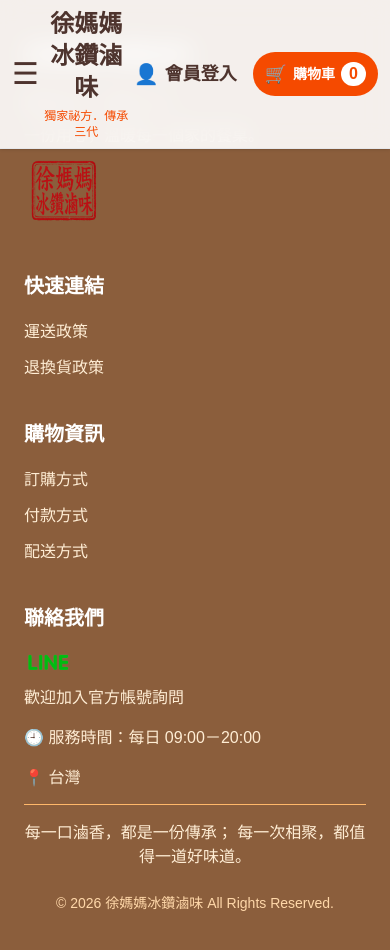
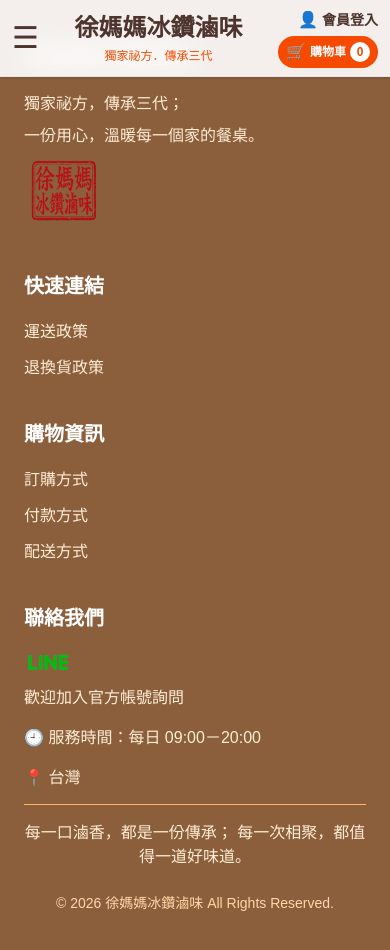
Before and after one commit to irene1728/hsumama, a Next.js app: page /order-success in a window 390 px wide. Shown: the top 950 px of the page. Built offline with nearby package versions, Linux system fonts and the light colour scheme; no server answers.

Commit message:
手機版導覽列 會員中心 調整

```diff
--- a/components/Navbar.tsx
+++ b/components/Navbar.tsx
@@ -179,18 +179,18 @@
 )}
 
      {/* 會員 + 購物車 */}
-<div className="order-3 shrink-0 md:order-none md:justify-self-end flex items-center gap-4">
+<div className="order-3 shrink-0 md:order-none md:justify-self-end flex flex-col items-end gap-1 md:flex-row md:items-center md:gap-4">
 
   {/* 會員登入 */}
 <Link
   href={isLoggedIn ? "/account" : "/account/login"}
-  className={`flex items-center gap-1.5 font-semibold text-lg transition ${
+className={`flex items-center gap-1 font-semibold text-sm md:gap-1.5 md:text-lg transition ${
     isHome
       ? "text-white drop-shadow-[0_1px_3px_rgba(0,0,0,0.8)] hover:text-amber-200"
       : "text-[#4E342E] hover:text-orange-600"
   }`}
 >
-  <span className="text-xl">👤</span>
+<span className="text-base md:text-xl">👤</span>
   <span>{isLoggedIn ? "會員中心" : "會員登入"}</span>
 </Link>
 
@@ -198,15 +198,15 @@
   <Link
     href="/cart"
     data-cart-target
-    className="flex items-center gap-1.5 rounded-full bg-orange-600 px-3 py-2 md:gap-2 md:px-5 md:py-3 text-white font-semibold
+    className="flex items-center gap-1 rounded-full bg-orange-600 px-2 py-1 md:gap-2 md:px-5 md:py-3 text-white font-semibold
       hover:bg-orange-800 transition hover:scale-105 hover:shadow-lg"
   >
-    <span className="text-lg md:text-2xl">🛒</span>
+   <span className="text-base md:text-2xl">🛒</span>
 
-    <span className="text-sm md:text-base">購物車</span>
+   <span className="text-xs md:text-base">購物車</span>
 
     <span className="bg-white text-orange-600 transition-all
-      duration-300 rounded-full min-w-6 h-6 md:min-w-8 md:h-8 flex items-center justify-center text-m font-bold px-2"
+  duration-300 rounded-full min-w-5 h-5 md:min-w-8 md:h-8 flex items-center justify-center text-xs md:text-base font-bold px-1 md:px-2"
     >
       {totalQuantity}
     </span>
```
